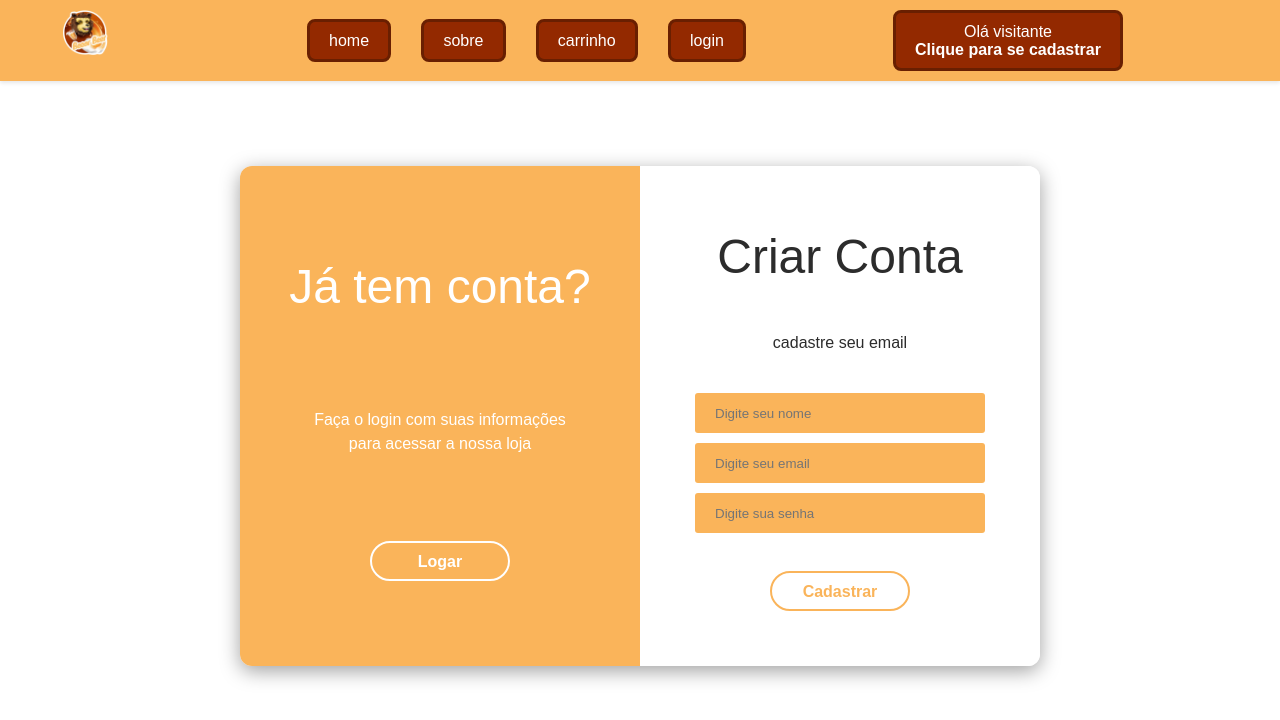
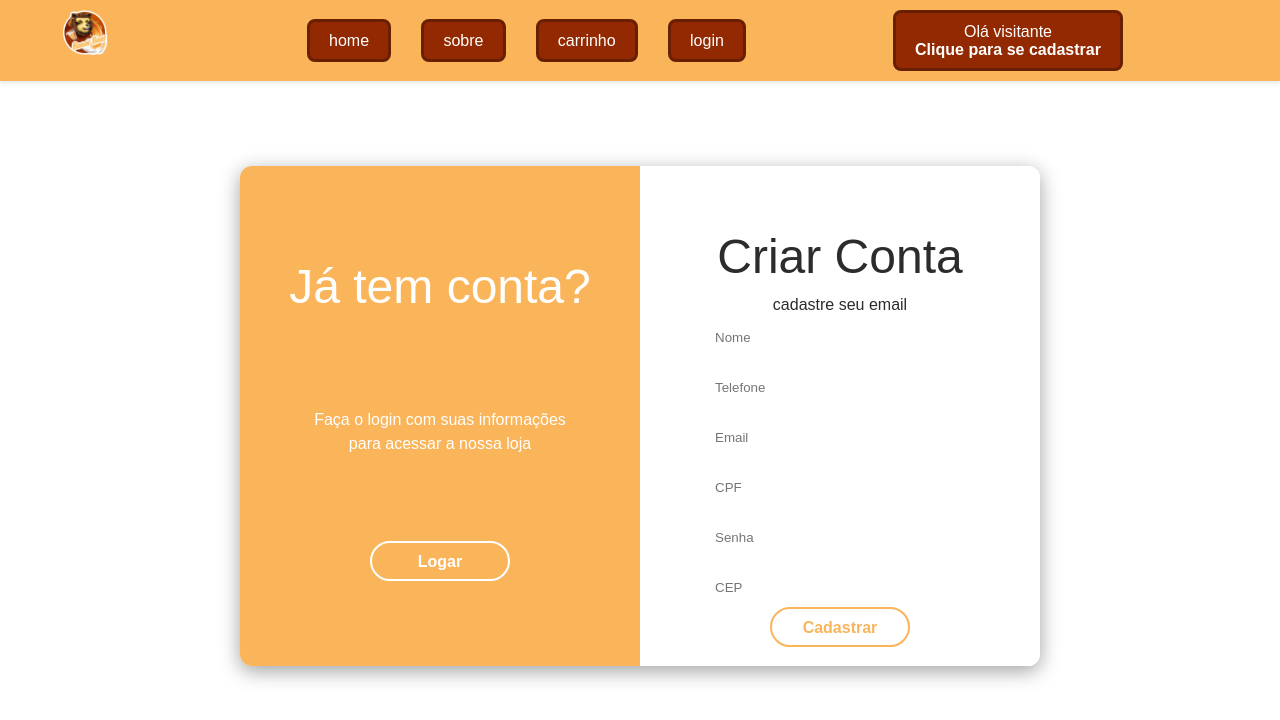
Before and after one commit to bielsolosos/Trabalho-Final-React, a React (Vite) app in the folder Beear/: page /login in a window 1280 px wide. Both pictures are taken after a click on the button "Cadastre-se". Shown: the top 720 px of the page. Built offline with nearby package versions, Linux system fonts and the light colour scheme; no server answers.

Commit message:
COMMITS Q SE DEUS QUISER NN VAI DAR MERGE

```diff
--- a/Beear/src/pages/loginCadastro/LoginCadastro.jsx
+++ b/Beear/src/pages/loginCadastro/LoginCadastro.jsx
@@ -8,6 +8,23 @@ export function LoginCadastro(){
   const [login, setLogin] = useState('');
   const [senha, setSenha] = useState('');
   const [error, setError] = useState(null);
+  const [cliente, setCliente] = useState({
+    nome: '',
+    telefone: '',
+    email: '',
+    cpf: '',
+    senha: '',
+  });
+  const [cep, setCep] = useState('');
+  const [mensagem, setMensagem] = useState('');
+
+  const handleChange = (e) => {
+    const { name, value } = e.target;
+    setCliente((prevCliente) => ({
+      ...prevCliente,
+      [name]: value,
+    }));
+  };
 
   useEffect(() => {
     const fetchUsuarios = async () => {
@@ -36,6 +53,17 @@ export function LoginCadastro(){
     else {
         console.log('Usuário ou senha incorretos');
     }
+};
+
+const tentaCriar = async (e) => {
+  e.preventDefault();
+  try {
+    const response = await criarCliente(cliente, cep);
+    setMensagem('Cliente criado com sucesso!');
+    console.log('Resposta da API:', response);
+  } catch (error) {
+    setMensagem('Erro ao criar cliente.');
+  }
 };
 
   return (
@@ -71,15 +99,57 @@ export function LoginCadastro(){
               <a href="#" id="open-register-mobile" onClick={toggleForm}>Registre-se</a>
             </p>
           </form>
-          <form className={`form form-register ${isLoginForm ? 'hidden' : ''}`}>
+          <form className={`form form-register ${isLoginForm ? 'hidden' : ''}`} onSubmit={(event)=>{
+                event.preventDefault();
+            }} >
             <h2 className="title">Criar Conta</h2>
             <p className="text">cadastre seu email</p>
             <div className="inputcontainer">
-              <input type="text" placeholder="Digite seu nome" style={{backgroundColor: '#fab45a',color: 'white'}}/>
-              <input type="email" placeholder="Digite seu email" style={{backgroundColor: '#fab45a',color: 'white'}} />
-              <input type="password" placeholder="Digite sua senha" style={{backgroundColor: '#fab45a',color: 'white'}}/>
+            <input
+        type="text"
+        name="nome"
+        placeholder="Nome"
+        value={cliente.nome}
+        onChange={handleChange}
+      />
+      <input
+        type="text"
+        name="telefone"
+        placeholder="Telefone"
+        value={cliente.telefone}
+        onChange={handleChange}
+      />
+      <input
+        type="email"
+        name="email"
+        placeholder="Email"
+        value={cliente.email}
+        onChange={handleChange}
+      />
+      <input
+        type="text"
+        name="cpf"
+        placeholder="CPF"
+        value={cliente.cpf}
+        onChange={handleChange}
+      />
+      <input
+        type="password"
+        name="senha"
+        placeholder="Senha"
+        value={cliente.senha}
+        onChange={handleChange}
+      />
+      <input
+        type="text"
+        name="cep"
+        placeholder="CEP"
+        value={cep}
+        onChange={(e) => setCep(e.target.value)}
+      />
             </div>
             <button type="submit" className="button">Cadastrar</button>
+            {mensagem && <p>{mensagem}</p>}
             <p className="mobile-text">
               Já tem conta?
               <a href="#" id="open-login-mobile" onClick={toggleForm}>Login</a>
--- a/Beear/src/services/clientes.js
+++ b/Beear/src/services/clientes.js
@@ -5,3 +5,14 @@ export const getALLClientes= () => {
     const url = '/clientes/listarClientes';
     return api.get(url);
 }
+
+export const criarCliente = async (cliente, cep) => {
+    try {
+        const url = `/clientes/cadastrar/${cep}`
+      const response = api.post(url);
+      return response.data;
+    } catch (error) {
+      console.error('Erro ao criar cliente:', error);
+      throw error;
+    }
+  };
```
